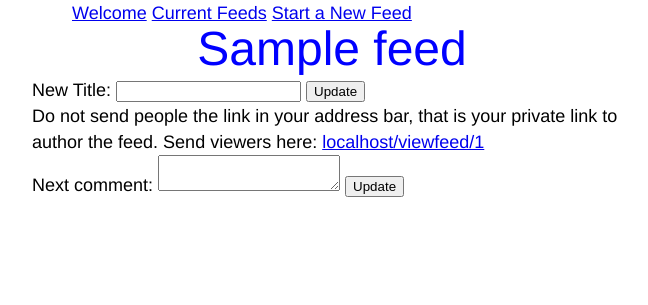
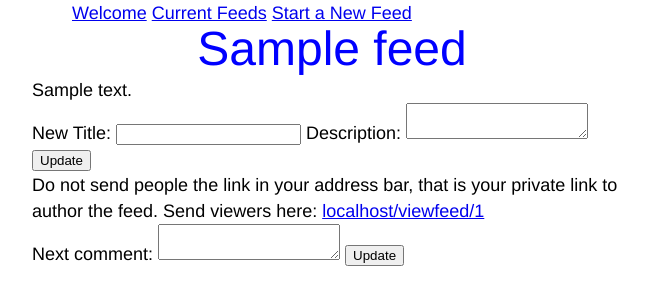
Before and after one commit to allanderek/blow-by-blow, a Flask app: page /viewfeed/1/1 in a window 1280 px wide. Shown: the top 305 px of the page, without its empty margins (308-956 px from the left). Run offline with Flask 2, Linux system fonts and the light colour scheme; tables that the repository leaves empty hold one stand-in row (values such as "Sample post"); some libraries are stand-ins or nearby versions.

Commit message:
Added a 'description' column to the feed entry in the database. Now use this to allow the author of a feed to write a description of their feed and display that beneath the title. Added a test to make sure this works.

```diff
--- a/app/main.py
+++ b/app/main.py
@@ -44,6 +44,8 @@ class DBFeed(database.Model):
     moments = database.relationship('DBMoment')
     feed_title = database.Column(database.String(2400),
                                  default='My Event')
+    feed_desc = database.Column(database.String(2400),
+                                default="Description of this feed.")
 
     def __init__(self):
         self.author_secret = random.getrandbits(48)
@@ -112,6 +114,7 @@ def start_feed():
 
 class UpdateFeedForm(flask_wtf.Form):
     title_text = wtforms.StringField("New Title:")
+    desc_text = wtforms.TextAreaField("Description: ")
     comment_text = wtforms.TextAreaField("Next comment: ")
 
 
@@ -150,9 +153,12 @@ def update_feed(feed_no, secret):
     # update to the feed. Note that we could check to see if *all* of
     # these entries are empty and if so issue a warning/error.
     new_title = form.title_text.data.lstrip()
+    new_description = form.desc_text.data.lstrip()
     comment = form.comment_text.data.lstrip()
     if new_title:
         db_feed.feed_title = new_title
+    if new_description:
+        db_feed.feed_desc = new_description
     if comment:
         moment = DBMoment(db_feed.id, comment)
         database.session.add(moment)
@@ -214,10 +220,10 @@ class BasicFunctionalityTest(flask.ext.testing.LiveServerTestCase):
         title_element = self.driver.find_element_by_css_selector(selector)
         self.assertEqual(title, title_element.text)
 
-    def check_description(self, description):
+    def check_feed_description(self, description):
         selector = '.feed-description'
-        desc_element = self.driver.find_element_by(selector)
-        self.assertEqual(description, desc_element)
+        desc_element = self.driver.find_element_by_css_selector(selector)
+        self.assertEqual(description, desc_element.text)
 
     def click_element_with_css(self, selector):
         element = self.driver.find_element_by_css_selector(selector)
@@ -237,20 +243,23 @@ class BasicFunctionalityTest(flask.ext.testing.LiveServerTestCase):
         # Give the feed a title
         title = 'Red Team vs Blue Team'
         self.fill_in_text_input_by_id('title_text', title)
-        update_title_button_css = '#update-title-button'
-        self.click_element_with_css(update_title_button_css)
+        update_header_button_css = '#update-feed-header-button'
+        self.click_element_with_css(update_header_button_css)
         self.check_feed_title(title)
 
-        # Give the feed a description
+        # Give the feed a description, note that we could fill in
+        # both the title and the description and *then* click update,
+        # but we're doing it as two separate POSTs.
         description_text = "My commentary on the Red vs Blue match."
-        # self.fill_in_text_input_by_id('description_text',
-        #                              description_text)
+        self.fill_in_text_input_by_id('desc_text',
+                                      description_text)
+        self.click_element_with_css(update_header_button_css)
+        self.check_feed_description(description_text)
 
-        comment_input = self.driver.find_element_by_id('comment_text')
-        self.assertIsNotNone(comment_input)
         # Add a comment to that feed.
         first_comment = 'Match has kicked off, it is raining'
-        comment_input.send_keys(first_comment)
+        self.fill_in_text_input_by_id('comment_text',
+                                      first_comment)
         commentate_button_css = '#commentate_button'
         self.click_element_with_css(commentate_button_css)
         self.check_comment_exists(first_comment)
@@ -269,9 +278,10 @@ class BasicFunctionalityTest(flask.ext.testing.LiveServerTestCase):
         feed_link_selector = 'a[href$="{0}"]'.format(expected_feed_url)
         self.click_element_with_css(feed_link_selector)
         self.assertCssSelectorNotExists(send_viewers_div_css)
-        self.assertCssSelectorNotExists(update_title_button_css)
+        self.assertCssSelectorNotExists(update_header_button_css)
         self.assertCssSelectorNotExists(commentate_button_css)
         self.check_feed_title(title)
+        self.check_feed_description(description_text)
         self.check_comment_exists(first_comment)
 
     def test_server_is_up_and_running(self):
--- a/app/templates/view_feed.html
+++ b/app/templates/view_feed.html
@@ -28,6 +28,9 @@
 <div class="main-column page-title feed-title">
     {{db_feed.feed_title}}
 </div>
+<div class="main-column feed-description">
+    {{db_feed.feed_desc}}
+</div>
 
 
 {% if secret is not none %}
@@ -39,10 +42,12 @@
         {{ update_feed_form.hidden_tag() }}
         {{ update_feed_form.title_text.label }}
         {{ update_feed_form.title_text() }}
+        {{ update_feed_form.desc_text.label }}
+        {{ update_feed_form.desc_text() }}
         <button type="submit"
-                class="change-title-button"
-                id="update-title-button"
-                name="update-title-button">Update</button>
+                class="update-feed-header-button"
+                id="update-feed-header-button"
+                name="update-feed-header-button">Update</button>
     </form>
 
     <div id="send-viewers-link">
@@ -52,7 +57,6 @@
     </div>
 </div><!-- End of update-controls -->
 {% endif %}
-
 
 
 {% if secret is not none %}
```
Also changed, not shown: migrations/versions/2c64ca78dc5_added_a_feed_description_field_to_feed_.py (added, +30 -0 lines).
